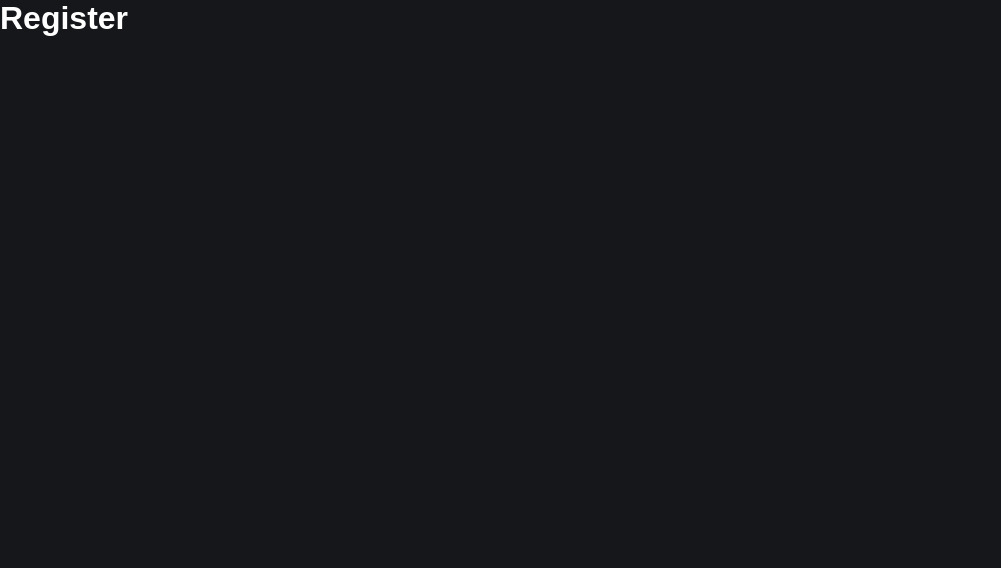
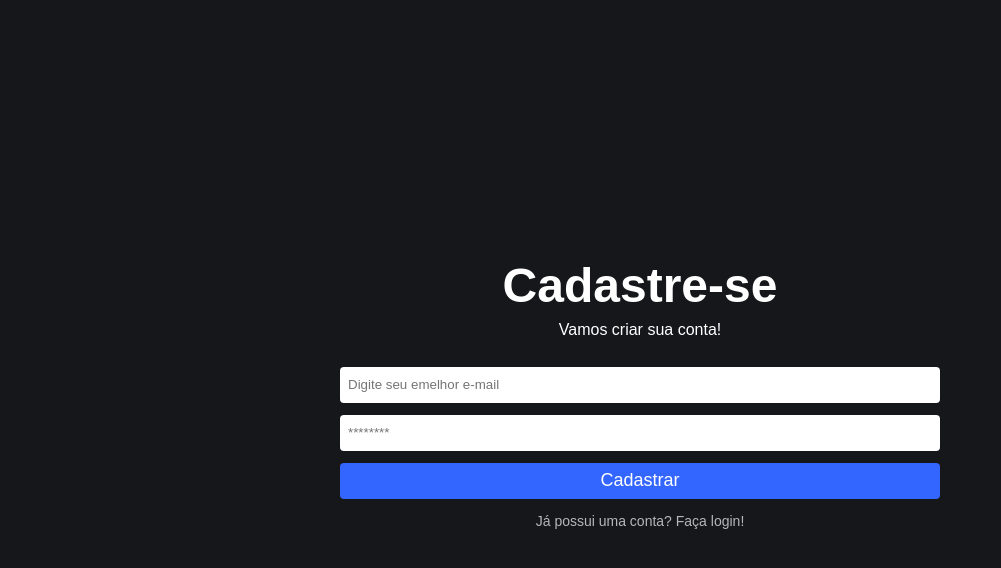
Before and after one commit to Olintho/task-list-app, a React (Create React App) app: page /register in a window 1280 px wide. Shown: the top 568 px of the page, without its empty margins (0-1001 px from the left). Built offline with nearby package versions, Linux system fonts and the light colour scheme.

Commit message:
Creating Admin Page

```diff
--- a/src/firebaseConnection.js
+++ b/src/firebaseConnection.js
@@ -1,6 +1,7 @@
 import { initializeApp } from "firebase/app";
+import { getAnalytics } from "firebase/analytics";
 import { getFirestore } from "firebase/firestore";
-import { getAuth } from "firebase/path"
+import { getAuth } from "firebase/auth"
 
 const firebaseConfig = {
   apiKey: "AIzaSyAE6iQ_pcPSqLrPYTTj88DxaCoYI_bhLqY",
@@ -13,7 +14,9 @@ const firebaseConfig = {
 };
 
 const firebaseApp = initializeApp(firebaseConfig);
+
 const db = getFirestore(firebaseApp)
 const auth = getAuth(firebaseApp)
+const analytics = getAnalytics(firebaseApp);
 
-export { db, auth}
+export { db, auth, analytics };
--- /dev/null
+++ b/src/pages/Admin/index.js
@@ -0,0 +1,9 @@
+import './admin.css'
+
+export default function Admin() {
+    return(
+        <div>
+            <h1>Página Admin</h1>
+        </div>
+    )
+}
--- /dev/null
+++ b/src/pages/Error/error.css
@@ -0,0 +1,22 @@
+.ops {
+    font-size: 60px;
+    font-weight: bolder;
+}
+.error {
+    /* margin-top: 500px; */
+    background-color: #e84a5f;
+    display: flex;
+    flex-direction: column;
+    align-items: center ;
+    justify-content: center;
+    height: 100vh;
+    width: 100%;
+}
+
+
+a {
+    color: #1a0770;
+    text-decoration: none;
+    margin: 40px 0;
+    font-size: 30px;
+}
--- /dev/null
+++ b/src/pages/Error/index.js
@@ -0,0 +1,17 @@
+import "./error.css"
+import { Link } from "react-router-dom"
+
+export default function Error() {
+    return (
+        <div className="error">
+            <span className="ops">Oh, No!</span>
+            <h1>
+                Página não encontrada
+            </h1>
+            <div className="home">
+                <Link to="/admin" >Voltar para home</Link>
+            </div>
+
+        </div>
+    )
+}
--- a/src/pages/Home/index.js
+++ b/src/pages/Home/index.js
@@ -1,19 +1,34 @@
 import { useState } from "react"
 import './home.css'
 
-import { Link } from "react-router-dom"
+
+import { Link, useNavigate } from "react-router-dom"
+
+
+import { auth } from "../../firebaseConnection"
+import { signInWithEmailAndPassword } from "firebase/auth"
 
 export default function Home() {
     const [email, setEmail] = useState('')
     const [password, setPassword] = useState('')
+    const navigate = useNavigate()
 
 
-    function handleLogin(e) {
+    async function handleLogin(e) {
 
         e.preventDefault()
 
         if(email !==  '' && password !== '') {
-            alert("Teste")
+
+            await signInWithEmailAndPassword(auth, email, password)
+                .then(() => {
+                    navigate('/admin', { replace: true })
+
+                })
+                .catch(() => {
+                    console.log("Erro ao fazer login")
+                })
+
         } else {
             alert("Preencha todos os campos!")
         }
@@ -26,7 +41,7 @@ export default function Home() {
 
           <form className="form" onSubmit={handleLogin}>
             <input
-                autoComplete={false}
+                autoComplete='false'
                 type="text"
                 placeholder="Digite seu emelhor e-mail"
                 value={email}
--- a/src/pages/Register/index.js
+++ b/src/pages/Register/index.js
@@ -1,7 +1,59 @@
+import { useState } from "react"
+
+import { Link } from "react-router-dom"
+import { auth } from "../../firebaseConnection"
+import { createUserWithEmailAndPassword  } from "firebase/auth"
+import { useNavigate } from "react-router-dom"
+
 export default function Register() {
+    const [email, setEmail] = useState('')
+    const [password, setPassword] = useState('')
+    const navigate = useNavigate()
+
+
+    async function handleRegister(e) {
+        e.preventDefault()
+        if(email !==  '' && password !== '') {
+            await createUserWithEmailAndPassword(auth, email, password)
+                .then(() => {
+                    navigate('/admin', { repalce: true })
+
+                })
+                .catch(() => {
+                    console.log("Erro ao Fazer o Cadastro!")
+                })
+        } else {
+            alert("Preencha todos os campos!")
+        }
+    }
+
     return (
-        <div>
-            <h1>Register</h1>
+        <div className="home-container">
+          <h1>Cadastre-se</h1>
+          <span>Vamos criar sua conta! </span>
+
+          <form className="form" onSubmit={handleRegister}>
+            <input
+                autoComplete='false'
+                type="text"
+                placeholder="Digite seu emelhor e-mail"
+                value={email}
+                onChange={(e) => setEmail(e.target.value)}
+            />
+
+            <input
+                type="password"
+                placeholder="********"
+                value={password}
+                onChange={(e) => setPassword(e.target.value)}
+            />
+            <button type="submit">Cadastrar</button>
+
+          </form>
+
+          <Link className="button-link" to="/" >
+            Já possui uma conta? Faça login!
+          </Link>
         </div>
     )
 }
--- /dev/null
+++ b/src/routes/Private.js
@@ -0,0 +1,46 @@
+import { useState, useEffect } from "react"
+import { auth } from "../firebaseConnection"
+import { onAuthStateChanged } from "firebase/auth"
+import { Navigate } from "react-router-dom"
+
+export default function Private({ children }) {
+    const [loading, setLoading] = useState(true)
+    const [signed, setSigned] = useState(false)
+
+    useEffect(() => {
+        async function checkLogin() {
+            const unsub = onAuthStateChanged(auth, (user) => {
+                // check if user logged
+                if (user) {
+                    const userData = {
+                        uid: user.displayName,
+                        email: user.email
+                    }
+
+                    localStorage.setItem("@userDetail", JSON.stringify(userData))
+
+
+
+                } else {
+                    setLoading(false)
+                    setSigned(false)
+                }
+            })
+        }
+
+        checkLogin()
+
+    }, [])
+
+    if (loading) {
+        return(
+            <div></div>
+        )
+    }
+    if (!signed) {
+        return <Navigate to={"/"} />
+
+    }
+
+    return children
+}
--- a/src/routes/index.js
+++ b/src/routes/index.js
@@ -2,12 +2,20 @@ import { Routes, Route } from 'react-router-dom'
 
 import Home from '../pages/Home'
 import Register from '../pages/Register'
+import Admin from '../pages/Admin'
+import Error from '../pages/Error'
+import Private from './Private'
 
 function RoutesApp() {
     return (
         <Routes>
             <Route path='/' element={< Home />} />
             <Route path='/register' element={ <Register /> } />
+
+            <Route path='/admin' element={ <Private> <Admin /> </Private>  } />
+
+            <Route path='*' element={ <Error /> } />
+
         </Routes>
     )
 }
```
Also changed, not shown: src/pages/Admin/admin.css (added), 1 other file (tests, documents, lock files or other folders).
